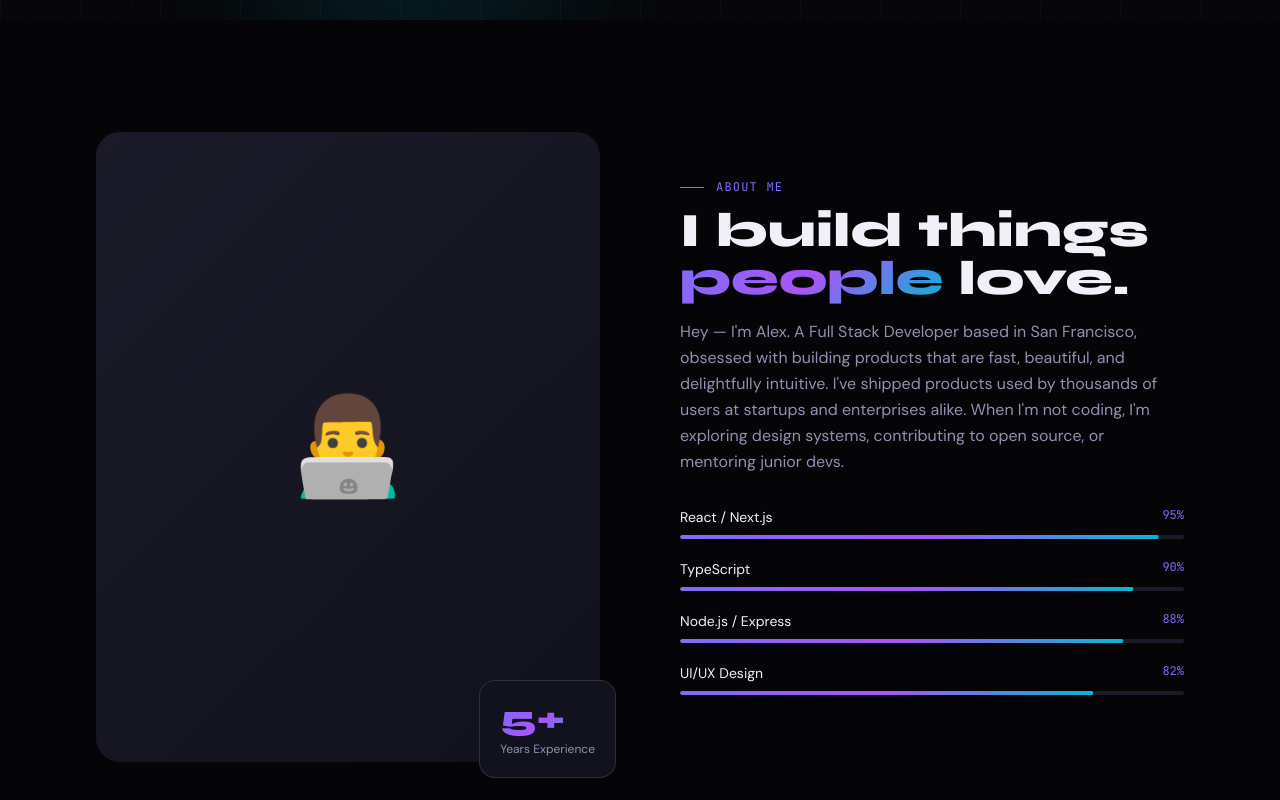
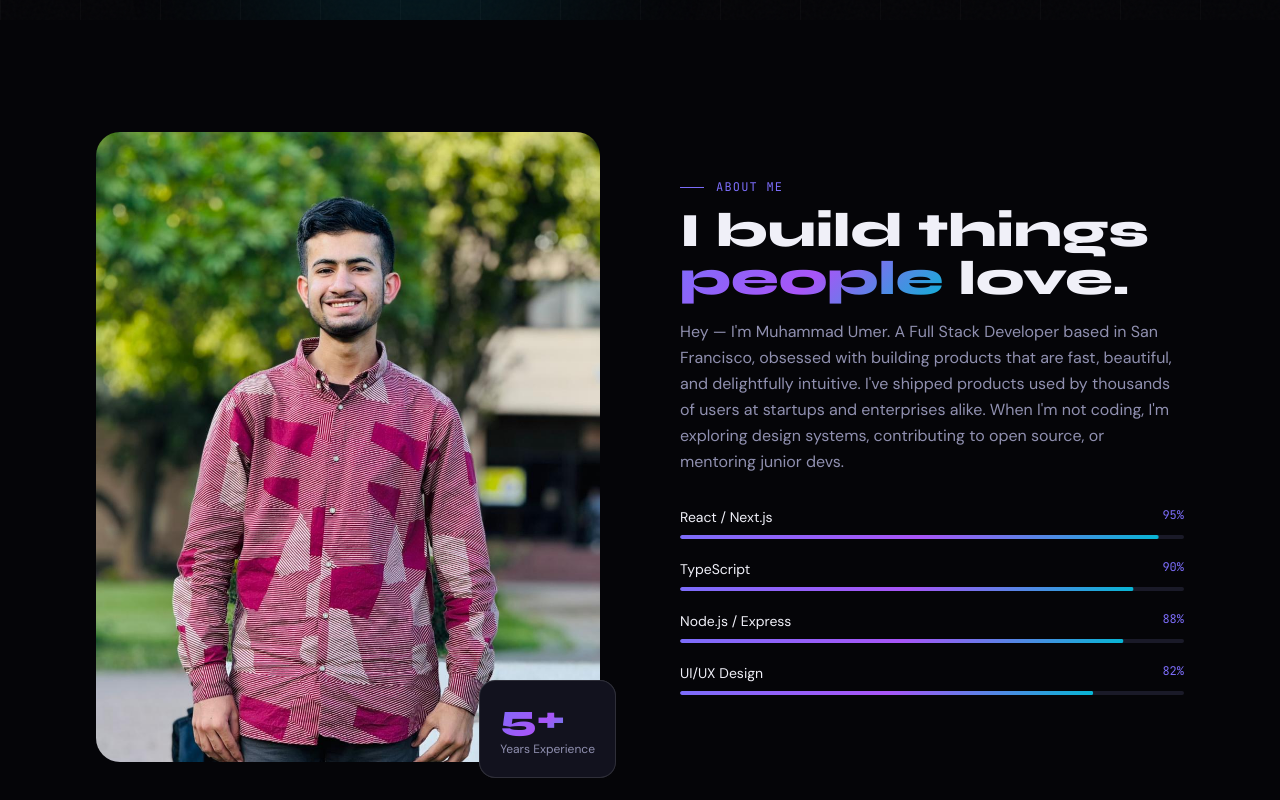
Before and after one commit to codedbyumer/Portfolio, a React (Vite) app: page / in a window 1280 px wide. Shown: the part 780-1580 px from the top of the page. Built offline with nearby package versions, Linux system fonts and the light colour scheme.

Commit message:
personalized portfolio update

```diff
--- a/src/components/About.jsx
+++ b/src/components/About.jsx
@@ -47,7 +47,12 @@ export default function About() {
               background: 'var(--surface)',
             }}
           >
-            {/* Replace with actual <img> when you have a photo */}
+            {
+            <img
+             src="/umer pic.jpeg"
+             alt="Umer"
+             className="w-full h-full object-cover"
+            />}
             <div
               className="w-full h-full flex items-center justify-center text-8xl"
               style={{ background: 'linear-gradient(135deg, var(--surface2), var(--surface))' }}
--- a/src/data/config.js
+++ b/src/data/config.js
@@ -4,20 +4,20 @@
 // ============================================================
 
 export const personalInfo = {
-  name: 'Alex Morgan',
+  name: 'Muhammad Umer',
   initials: 'AM',
   tagline: 'I build things people love.',
   description:
     'I craft exceptional digital experiences — from pixel-perfect interfaces to robust backends. Turning complex problems into elegant, scalable solutions.',
   about:
-    "Hey — I'm Alex. A Full Stack Developer based in San Francisco, obsessed with building products that are fast, beautiful, and delightfully intuitive. I've shipped products used by thousands of users at startups and enterprises alike. When I'm not coding, I'm exploring design systems, contributing to open source, or mentoring junior devs.",
-  location: 'San Francisco, CA',
-  email: 'alex@morgan.dev',
-  phone: '+1 (415) 555-0190',
-  linkedin: 'https://linkedin.com/in/alexmorgan',
-  github: 'https://github.com/alexmorgan',
-  twitter: 'https://twitter.com/alexmorgan',
-  cvUrl: '/alex-morgan-cv.pdf',
+    "Hey — I'm Muhammad Umer. A Full Stack Developer based in San Francisco, obsessed with building products that are fast, beautiful, and delightfully intuitive. I've shipped products used by thousands of users at startups and enterprises alike. When I'm not coding, I'm exploring design systems, contributing to open source, or mentoring junior devs.",
+  location: 'Lahore, Pakistan',
+  email: 'iamumer222@gmail.com',
+  phone: '+92 327 8638832',
+  linkedin: 'https://linkedin.com/in/muhammad-umer-676a722a2/',
+  github: 'https://github.com/codedbyumer',
+  twitter: 'https://twitter.com/',
+  cvUrl: '/Muhammad Umer CV.pdf',
   yearsExperience: 5,
   availableForWork: true,
 }
@@ -150,10 +150,10 @@ export const experience = [
       'Delivered 30+ client projects across e-commerce, SaaS, and portfolio websites. Developed a reputation for clean code, fast delivery, and exceptional design quality.',
   },
   {
-    date: '2015 — 2019',
-    role: 'B.S. Computer Science',
-    company: 'MIT',
-    location: 'Cambridge, MA',
+    date: '2023 — 2027',
+    role: 'B.S. Information Technology',
+    company: 'University of Gujrat',
+    location: 'Gujrat, Pakistan',
     emoji: '🎓',
     color: 'var(--green)',
     description:
```
Also changed, not shown: public/umer pic.jpeg (added), 1 other file (tests, documents, lock files or other folders).
